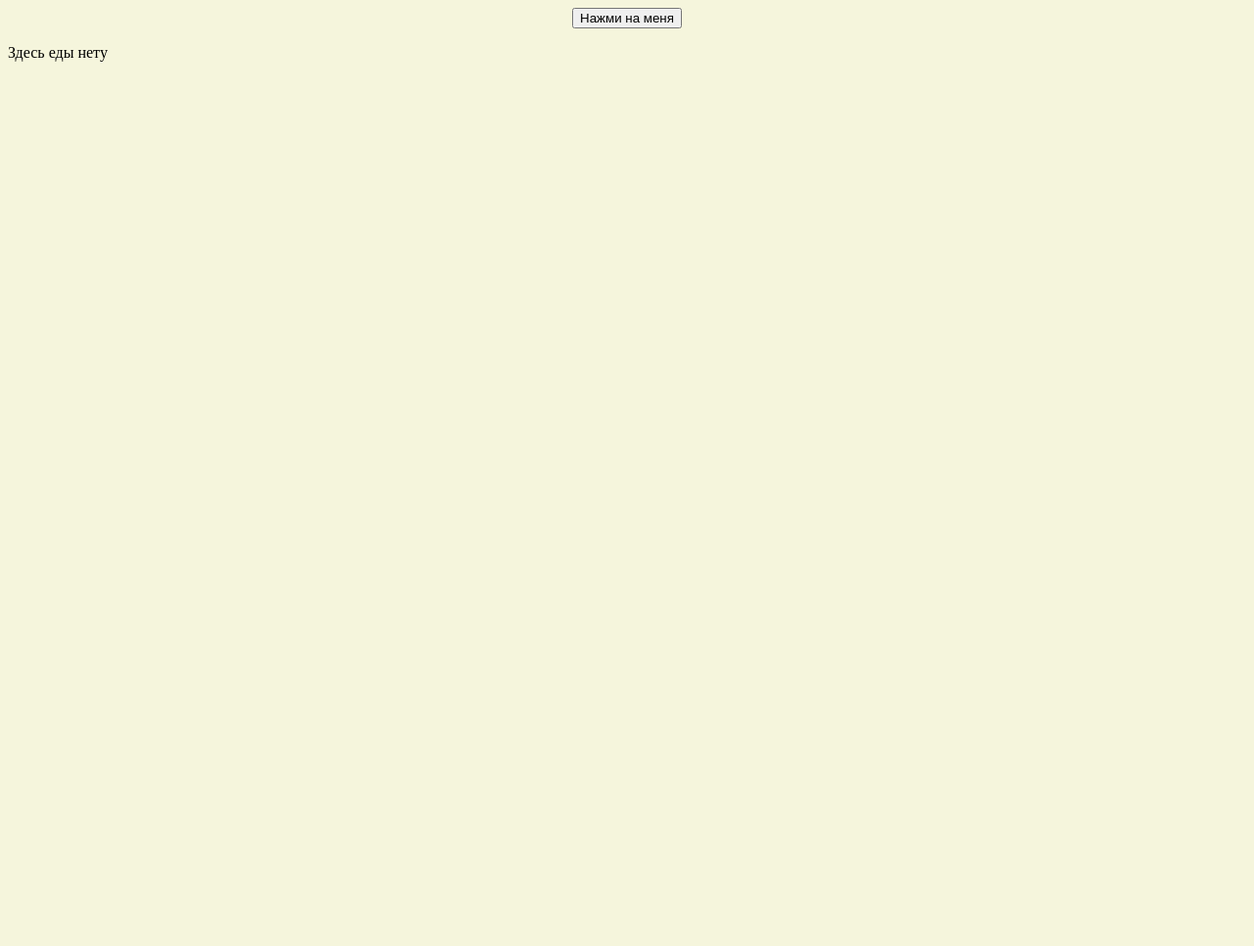
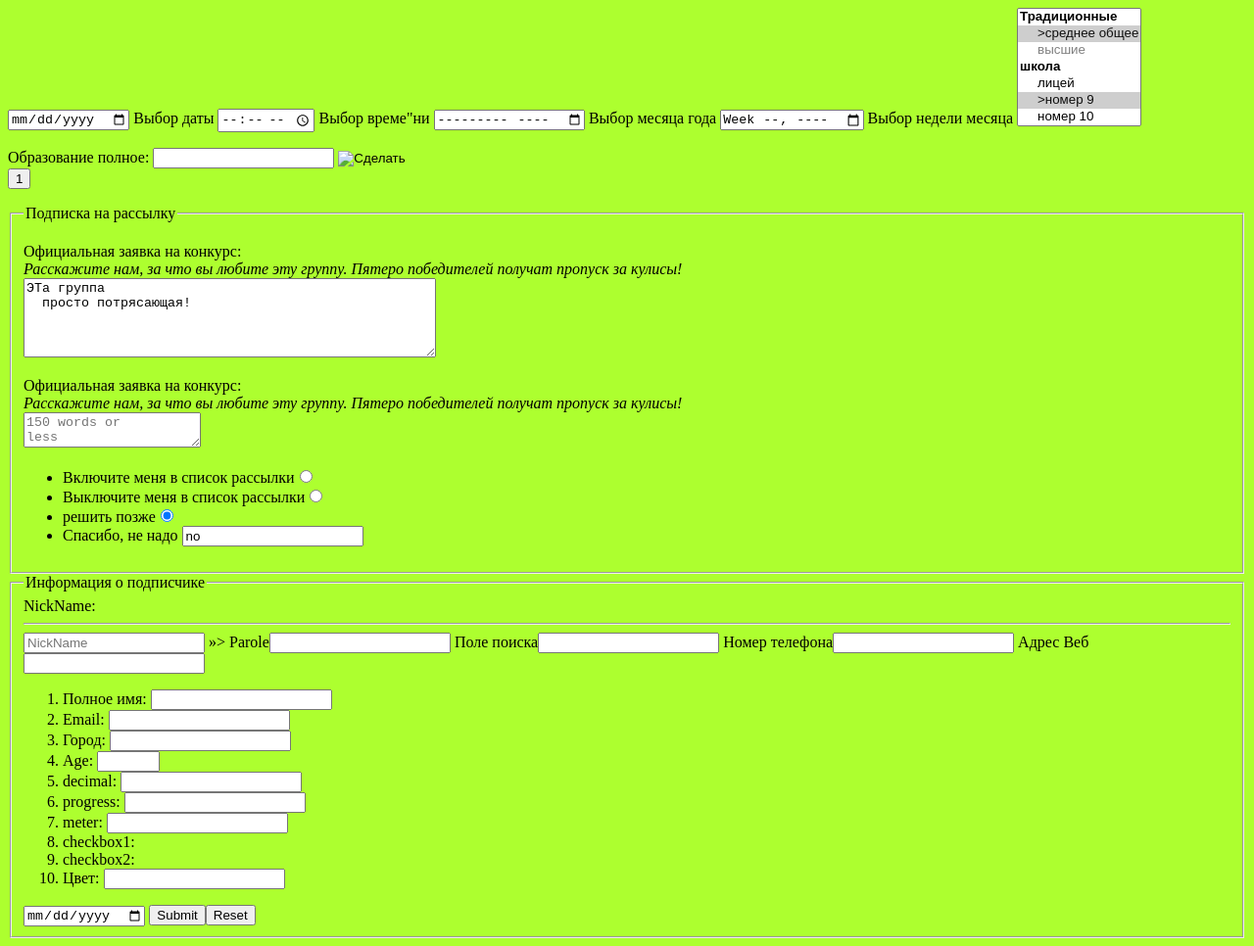
Before and after one commit to andreyDelchenk/fokgkf, a plain HTML site: page index.html in a window 1280 px wide. Shown: the whole page at 98% size. Before the commit the page ends 800 px from the top, so only its background shows below. Drawn offline with Linux system fonts and the light colour scheme.

Commit message:
Update index.html

```diff
--- a/index.html
+++ b/index.html
@@ -1,59 +1,97 @@
-<meta http-equiv="Content-Type" content="text/html; charset=UTF-8">
+<!DOCTYPE html>
+<html><body>
+<input type="date" tabindex="1">
+Выбор даты
+<input type="time" tabindex="2">
+Выбор време"ни
+<input type="month" tabindex="3">
+Выбор месяца года
+<input type="week" tabindex="4">
+Выбор недели месяца
+ <head>
+  <meta http-equiv="Content-Type" content="text/html; charset=utf-8">
+  <title>Цвет фона</title>
+ </head>
+ <body bgcolor="#ADFF2F">
+
+<select name="icecream" size="7" multiple>
+<optgroup label="Традиционные">
+<option selected="selected">>среднее общее</option>
+<option disabled>высшие</option>
+</optgroup>
+<optgroup label="школа">
+<option>лицей</option>
+<option selected="selected">>номер 9</option>
+<option>номер 10</option>
+</optgroup>
+</select>
+
+<p>Образование полное: <input type="text"
+list="edulevel" name="education">
+<datalist id = "edulevel" >
+<option value="Среднее">
+<option value="Средне специальное">
+<option value="Bысшее">
+</datalist>
+
+  <input type="image" value="Сделать" src=""> <br>
+<input type="button" value="1" name="butt">
+
+<fieldset>
 
 
-<p style="text-align: center">
-
-	<button>Нажми на меня</button>
-	<p>Здесь еды нету</p>
-
-	<style>
-		body {
-			height: 200px;
-			background: beige;
-		}
-
-		.dot {
-			height: 8px;
-			width: 8px;
-			border-radius: 4px;
-			/* ñêðóãë¸ííûå óãëû */
-			background: blue;
-			position: absolute;
-		}
-	</style>
+<p>
+  <label>Официальная заявка на конкурс:<br>
+<em>Расскажите нам, за что вы любите эту группу. Пятеро победителей получат пропуск за кулисы!</em><br>
+<textarea name="contest_entry" rows="5" cols="50">ЭTa группа
+  просто потрясающая! </textarea></label></p>
+<p><label>Официальная заявка на конкурс:<br>
+  <em>Расскажите нам, за что вы любите эту группу. Пятеро победителей получат пропуск за кулисы!</em><br></label>
+<textarea name="contest_entry" placeholder="150 words or
+less">
+</textarea>
+  </p>
 
 
+<Legend>Подписка на рассылку</Legend>
+<ul>
 
-	<img id="myImg" src="https://w7.pngwing.com/pngs/416/149/png-transparent-computer-mouse-emoji-sticker-computer-icons-cut-copy-and-paste-mouse-animal.png" style="position: relative "width="100" height="50">
-</p>
-	<script>
-		var cat = document.querySelector("img");
-var angle = 0, lastTime = null;
-function animate(time) {
-if (lastTime != null)
-angle += (time - lastTime) * 0.002;
-lastTime = time;
-cat.style.top = (Math.sin(angle) * 100) + "px";
-cat.style.left = (Math.cos(angle) * 200) + "px";
-requestAnimationFrame(animate);
-}
+<li><label>Включите меня в список paccылки<input type="radio" name="list" value="yes" checked="checked"></label></li>
+<li><label>Выключите меня в список paccылки<input type="radio" name="list" value="yes" checked="checked"></label></li>
+<li><label>решить позже<input type="radio" name="list" value="yes" checked="checked"></label></li>
 
-var button = document.querySelector("button");
-button.addEventListener("click", function() {
-alert("Ìàëîâàòî áóäåò!");
-});
+  <li><label>Спасибо, не надо <input type="radion name="list”
+value="no"> </label></li>
+</ul>
+</fieldset>
 
-document.getElementById('myImg').onclick = myFunction;
+<fieldset>
+<legend>Информация о подписчике</legend>
 
-function myFunction() {
-  alert('Ouch!!!');
-}
+  <label for="fio">NickName:</label>
+  <hr>
+  <input type="text" name="fio" id="fio" placeholder="NickName" required accesskey="n"> »> <label>Parole<input type="password" name="pswd" maxlength="20" id="formpswd"/></label>
+
+ <label>Поле поиска<input type="search"></label>
+  <label>Номер телефона<input type="tel"></label>
+  <label>Адрес Веб<input type="url"></label>
 
 
-requestAnimationFrame(animate);
+ <ol>
+<li><label>Полное имя: <input type="text" name="name" maxlength="50"></label></li>
+  <li><label for="email">Email:</label>
+    <input type="text" name="email" id="email" ></li>
+<li><label>Город: <input type="text" name="statenx"></label></li>
 
-
-
-
-
-	</script>
+  <li><label>Age: <input type="number" name="cnumx" min="1" max="100"required accesskey="1"></label></li>
+  <li><label>decimal: <input required="range" name="decimalx" min="1" max="100" step="10"required accesskey="\"></label></li>
+  <li><label>progress: <input required="progress" name="progressx"></label></li>
+    <li><label>meter: <input required="meter" name="meterx"></label></li>
+  <li><label>checkbox1: <inputrequiredrequiredrequiredrequired type="checkbox" name="checkboxx"></label></li>
+  <li><label>checkbox2: <inputrequiredrequiredrequired type="checkbox" name="checkboxx"></label></li>
+  <li><label>Цвет: <input requiredrequiredtype="color" name="colorx"</label></li>
+  </ol>
+  <input type="date" namе="имя" valuе="2013-01-14"required>
+  <input type="submit"><input type="reset"required>
+  </fieldset></р>
+  </body></html>
```
